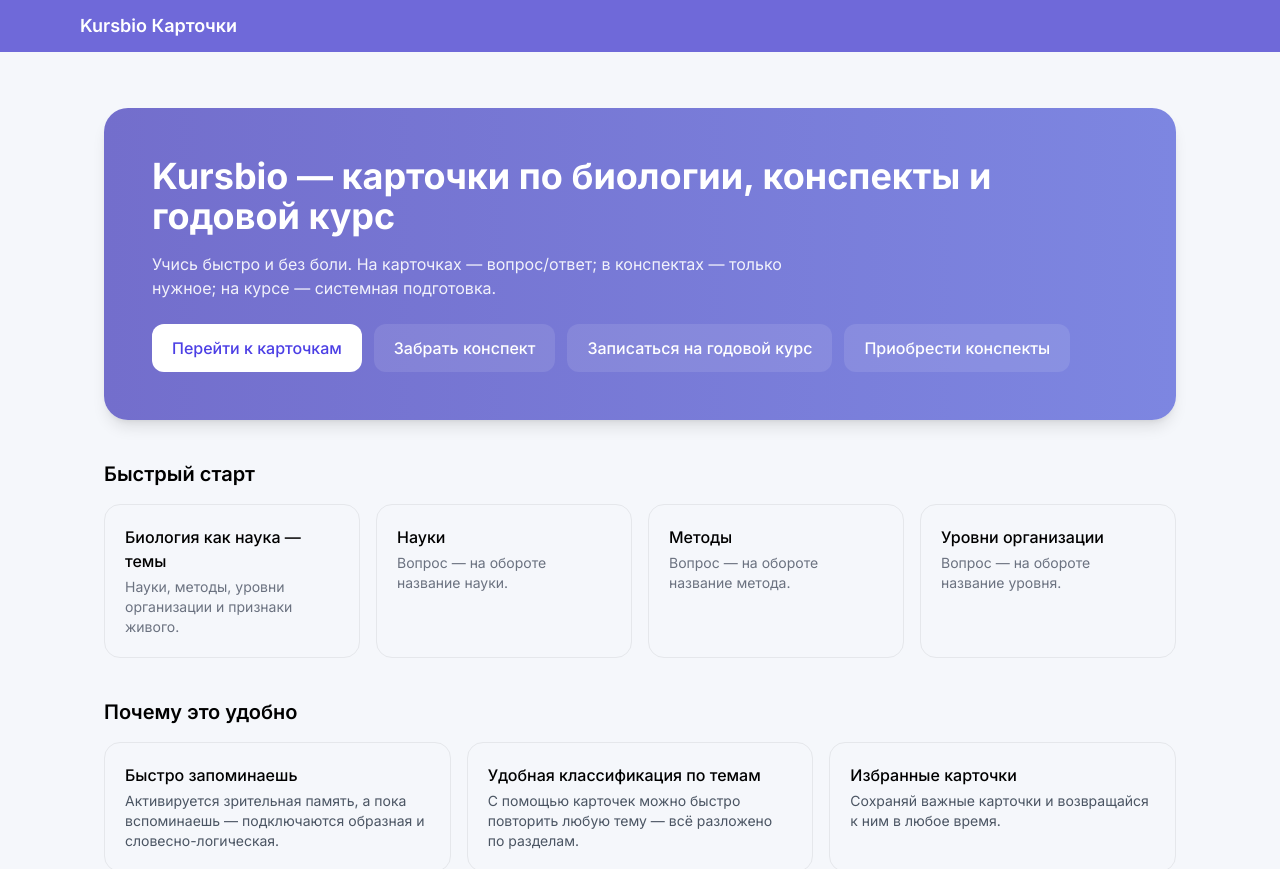
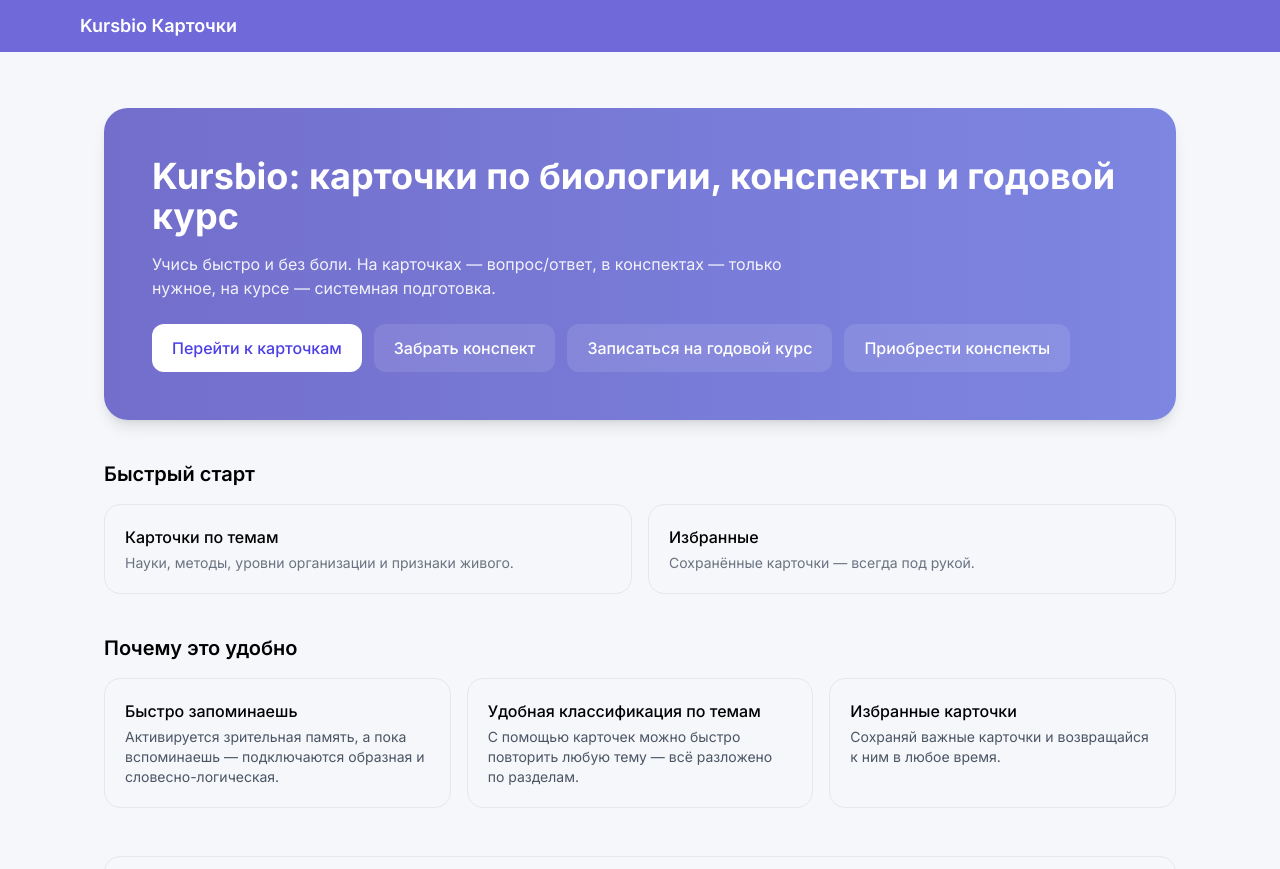
Before and after one commit to Cavor789/kursbio-flashcards, a Next.js app: page /cards/ in a window 1280 px wide. Shown: the top 869 px of the page. Built offline with nearby package versions, Linux system fonts and the light colour scheme.

Commit message:
page.tsx

```diff
--- a/app/page.tsx
+++ b/app/page.tsx
@@ -29,11 +29,11 @@ export default function HomePage() {
       {/* HERO */}
       <section className="rounded-3xl bg-gradient-to-r from-[#736ecc] to-[#7d86e1] text-white p-8 sm:p-12 shadow-lg">
         <h1 className="text-3xl sm:text-4xl font-bold leading-tight">
-          Kursbio — карточки по биологии, конспекты и годовой курс
+          Kursbio: карточки по биологии, конспекты и годовой курс
         </h1>
         <p className="mt-4 text-white/90 max-w-2xl">
-          Учись быстро и без боли. На карточках — вопрос/ответ; в конспектах — только
-          нужное; на курсе — системная подготовка.
+          Учись быстро и без боли. На карточках — вопрос/ответ, в конспектах — только
+          нужное, на курсе — системная подготовка.
         </p>
 
         <div className="mt-6 flex flex-wrap gap-3">
@@ -70,34 +70,24 @@ export default function HomePage() {
         </div>
       </section>
 
-      {/* БЫСТРЫЕ ССЫЛКИ */}
+      {/* БЫСТРЫЙ СТАРТ — только 2 плитки */}
       <section className="mt-10">
         <h2 className="text-xl font-semibold">Быстрый старт</h2>
-        <div className="mt-4 grid grid-cols-1 sm:grid-cols-2 lg:grid-cols-4 gap-4">
+        <div className="mt-4 grid grid-cols-1 sm:grid-cols-2 gap-4">
           <QuickLink
-            title="Биология как наука — темы"
+            title="Карточки по темам"
             href="/cards/biology/science"
             desc="Науки, методы, уровни организации и признаки живого."
           />
           <QuickLink
-            title="Науки"
-            href="/cards/biology/science/bio-science-nauki"
-            desc="Вопрос — на обороте название науки."
-          />
-          <QuickLink
-            title="Методы"
-            href="/cards/biology/science/bio-science-metody"
-            desc="Вопрос — на обороте название метода."
-          />
-          <QuickLink
-            title="Уровни организации"
-            href="/cards/biology/science/bio-science-urovni"
-            desc="Вопрос — на обороте название уровня."
+            title="Избранные"
+            href="/cards/favorites"
+            desc="Сохранённые карточки — всегда под рукой."
           />
         </div>
       </section>
 
-      {/* ПРЕИМУЩЕСТВА — обновлённые тексты */}
+      {/* ПРЕИМУЩЕСТВА — тексты с коротким дефисом */}
       <section className="mt-10">
         <h2 className="text-xl font-semibold">Почему это удобно</h2>
         <div className="mt-4 grid grid-cols-1 sm:grid-cols-3 gap-4">
```
